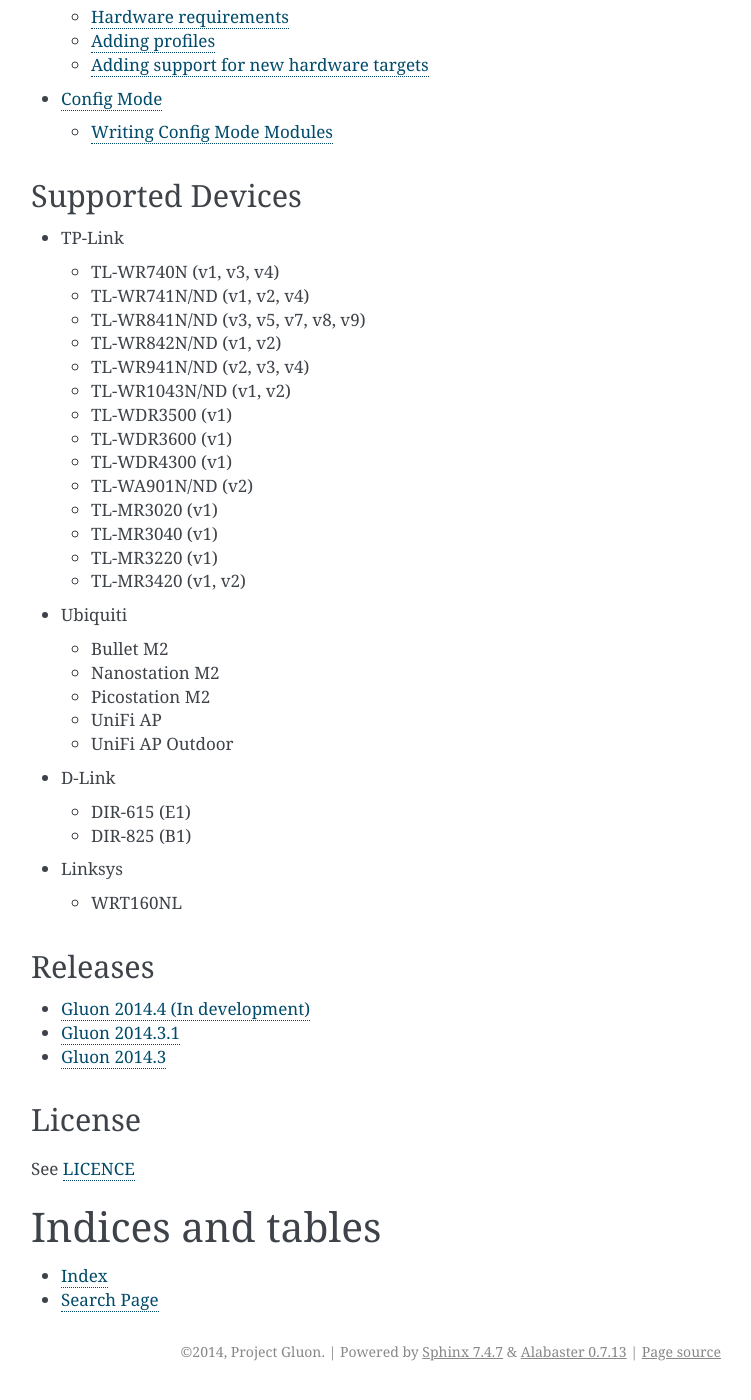
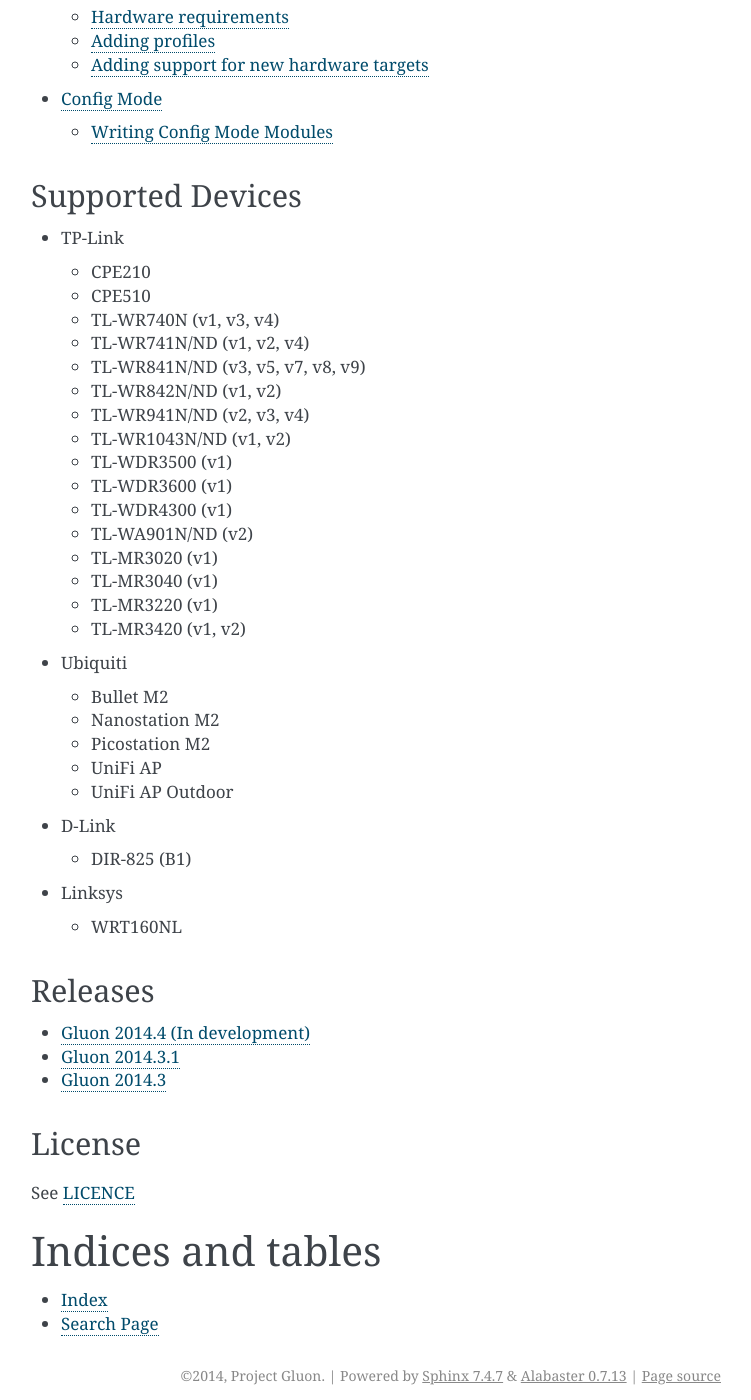
Before and after one commit to freifunk-gluon/gluon, a Sphinx documentation site: the page built from docs/index.rst, in a window 1280 px wide and 1400 px high, scrolled down 1279 px. Shown: the whole window, without its empty margins (389-1140 px from the left). Built offline with Sphinx 7.4.7, drawn with Linux system fonts in a browser that asks for light colours.

Commit message:
docs: supported devices
- DIR 615 E1
+ CPE210
+ CPE510

```diff
--- a/docs/index.rst
+++ b/docs/index.rst
@@ -43,6 +43,8 @@
 
 * TP-Link
 
+  - CPE210
+  - CPE510
   - TL-WR740N (v1, v3, v4)
   - TL-WR741N/ND (v1, v2, v4)
   - TL-WR841N/ND (v3, v5, v7, v8, v9)
@@ -68,7 +70,6 @@
 
 * D-Link
 
-  - DIR-615 (E1)
   - DIR-825 (B1)
 
 * Linksys
```
